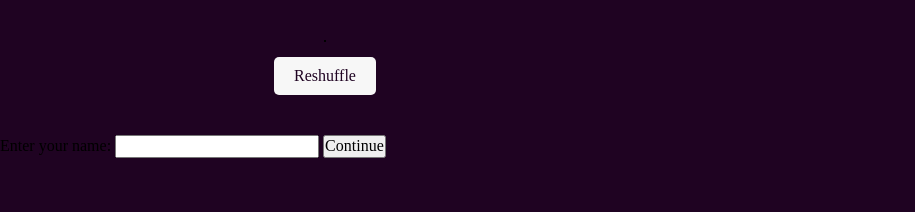
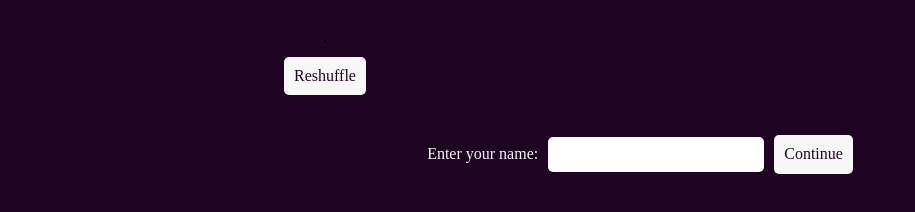
Before and after one commit to 383myrtle/odin-battleship, a website built with webpack: page src/template.html in a window 1280 px wide. Shown: the whole page, without its empty margins (0-915 px from the left). Built offline with nearby package versions, Linux system fonts and the light colour scheme.

Commit message:
style: update name input form styling

```diff
--- a/src/styles.css
+++ b/src/styles.css
@@ -59,10 +59,10 @@
     background-color: rgb(81, 230, 173)   ;
 }
 
-#reshuffle {
+button {
   background-color: #f7f7f7;
   color: #1f0322;
-  padding: 10px 20px;
+  padding: 10px;
   border: none;
   border-radius: 5px;
   cursor: pointer;
@@ -73,3 +73,24 @@
   color: #7a7a7a;
   cursor: not-allowed;
 }
+
+.game-info {
+  color: #f7f7f7;
+  display: flex;
+  flex-direction: column;
+  gap: 10px;
+  align-items: center;
+  justify-content: center;
+}
+
+form {
+  display: flex;
+  gap: 10px;
+  align-items: center;
+}
+
+input {
+  padding: 8px;
+  border-radius: 5px;
+  border: none;
+}
```
